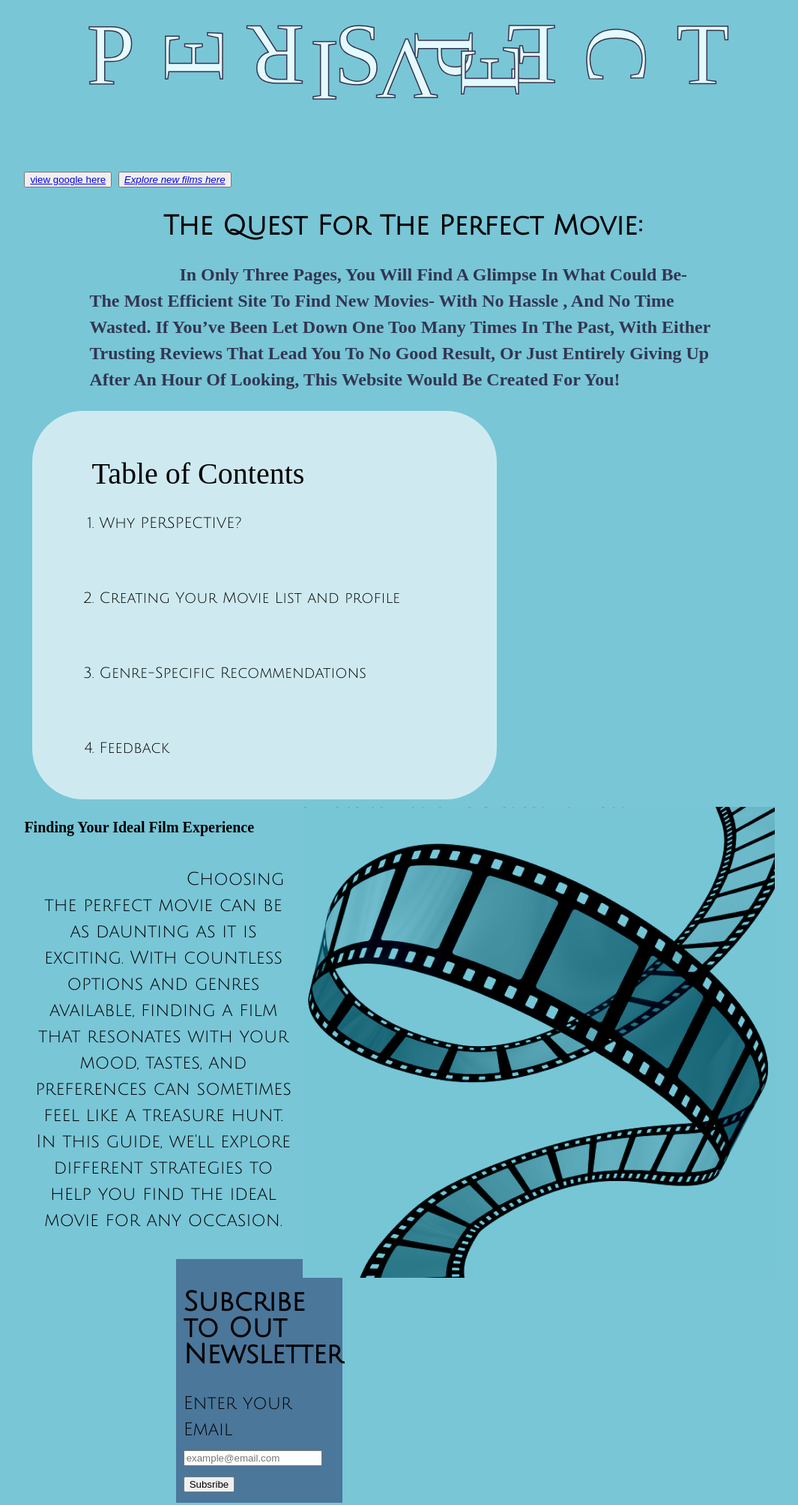
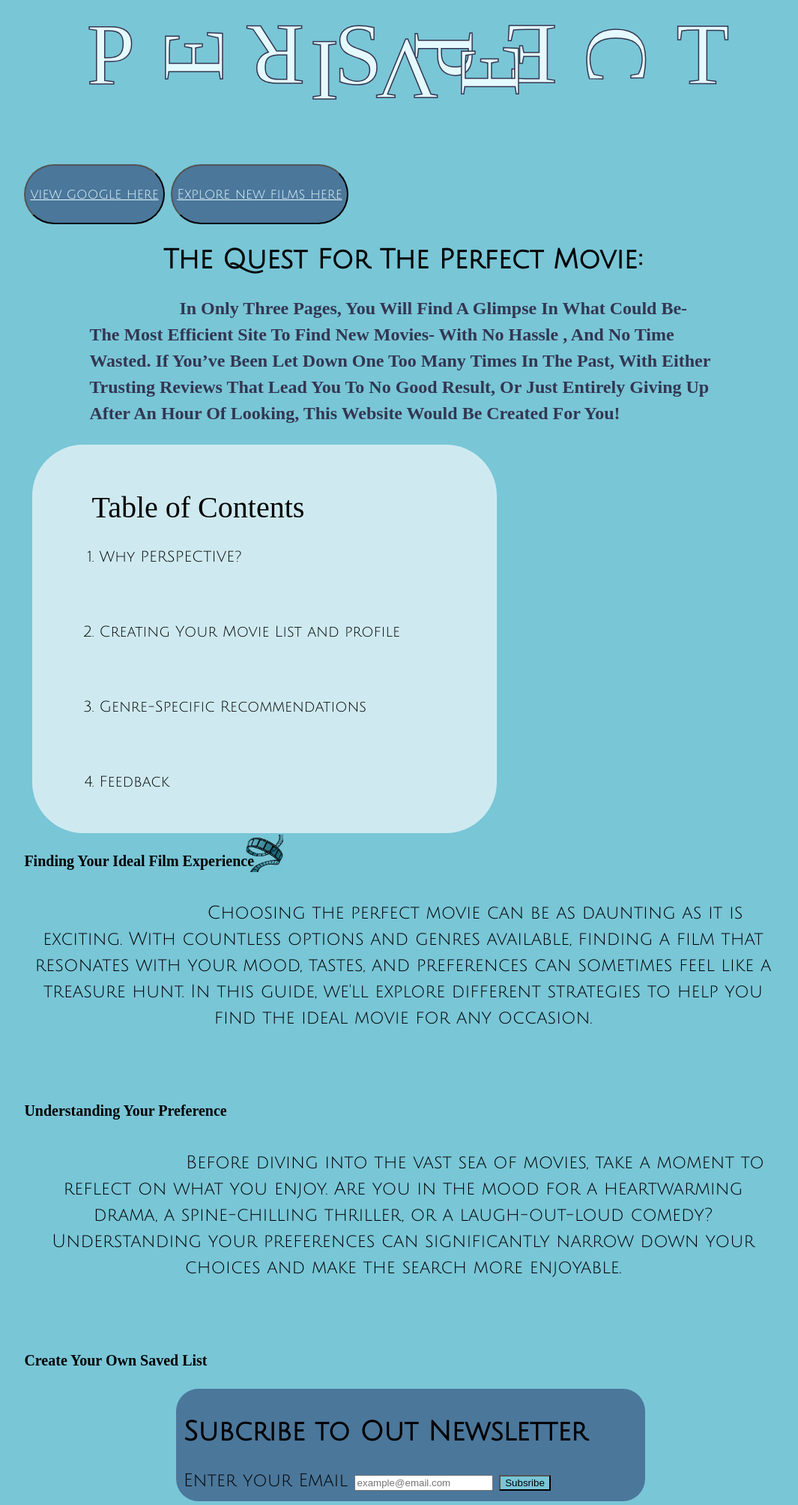
Before and after one commit to kbluuzy/Perspective, a plain HTML site: page index.html in a window 1280 px wide. Shown: the part 131-2138 px from the top of the page at 75% size, without its empty margins (102-1167 px from the left). Drawn offline with Linux system fonts and the light colour scheme; a web font is replaced by a local one.

Commit message:
expanded

```diff
--- a/assets/styles/styles.css
+++ b/assets/styles/styles.css
@@ -20,15 +20,43 @@ main {
 #link p {
 padding-top: 1px;
 }
- div {
-
-   font-family: "Nokora";
-   font-weight:bold ;
-   font-size: 40px;
+ #article-film {
+   display: flex;
+   unicode-bidi: isolate;
 
 
  }
+ #film-container {
+   display: flex;
+ }
+ #film-container img {
+   width: 100%;
+ }
+ #newsletter-subscribe button {
+   background-color: #79C6D7;
+ }
+#page-button a{
 
+   border-radius: 1px;
+   color: #E5FAFF;
+   font-family: "Julius Sans One";
+   font-size: large;
+
+}
+#page-button a:hover {
+   color: #333651;
+}
+#page-button :hover {
+   color: #79C6D7;
+   background-color: #E5FAFF;
+}
+#page-button button{
+   height: 80px;
+   border-radius: 60px;
+   background-color:#4B779B;
+   stroke-opacity: 10px;
+
+}
 
  *#perspectives h1 {
     font-family:"Nokora";
@@ -43,7 +71,7 @@ padding-top: 1px;
     padding-top: 60px;
     padding-left: 10px;
     font-weight: 400;
-     ;
+    margin-left: auto;
 
 
  }
@@ -59,6 +87,10 @@ padding-top: 1px;
    font-family: "Julius Sans One";
    font-size: 15px;
    line-height: 14px;
+ }
+ .film-section {
+   width: 200px ;
+   height: 5000%;
  }
  header .content-box{
    font-family: "Nokora";
@@ -76,10 +108,13 @@ padding-top: 1px;
  h1 span {
    color: #E5FAFF;
  }
+#film {
+   width: 500px;
 
-#film {
-  float: right;
-  margin: 10px;
+}
+#film-container {
+   width: 50px;
+   margin: auto;
 }
 
  .content-box {
@@ -92,7 +127,7 @@ padding-top: 1px;
    margin-left: 1%;
  }
   div.content-box {
-   text-align: left;
+   text-align: right;
  }
  ol {
    display: block;
@@ -141,6 +176,8 @@ padding-top: 1px;
 #newsletter-subscribe {
    background-color: #4B779B;
    padding: 10px;
-   width: 20%;
+   width: 60%;
+   height: 50%;
    margin-left: 20%;
+   border-radius: 30px;
 }
--- a/index.html
+++ b/index.html
@@ -43,9 +43,9 @@
 
   ></section>
   <section>
-    <p *id="page-button">
-      <button> <a href="https://google.com">view google here</a></button>
-      <button> <a href="Find.new.html"><i>Explore new films here</i></a></button>
+    <p id="page-button" class="page-button">
+      <button> <a href="https://google.com">view google here</a> </button>
+      <button>  <a href="Find.new.html">Explore new films here</a> </button>
     </p></section>
 
     <section class="idea" id= "perspective">
@@ -59,18 +59,21 @@
            giving up after an hour of looking, this website would be created for you!
     </p></b>
   </section>
-
     <section class="content-box" id=".content-box">
       <header>Table of Contents</header>
       <ol>
         <li>Why PERSPECTIVE? </li>
         <li>Creating Your Movie List and profile </li>
         <li>Genre-Specific Recommendations</li>
-        <li>Feedback </li></ol>
-    </section>
-    <section class="film-flex" >
-      <img id="film" src="assets/images/clip_art_film 1 (3).png" alt="film">
-    </section>
+        <li>Feedback </li>
+      </ol>
+      <div id="film-container">
+    <article>
+          <img id="film" src="assets/images/clip_art_film 1 (3).png" alt="film">
+        </article>
+      </div>
+  </section>
+
      <section class="text" id="why">
         <h1>
           <b>Finding Your Ideal Film Experience</b>
@@ -82,6 +85,20 @@
          like a treasure hunt. In this guide, we'll explore different strategies
          to help you find the ideal movie for any occasion.
       </p>
+      <br>
+        <h1>
+          <b>Understanding Your Preference</b>
+        </h1>
+      <p>
+        Before diving into the vast sea of movies, take a moment to reflect on
+         what you enjoy. Are you in the mood for a heartwarming drama, a spine-chilling
+          thriller, or a laugh-out-loud comedy? Understanding your preferences can
+          significantly narrow down your choices and make the search more enjoyable.
+      </p>
+      <br>
+         <h1>
+          <b>Create Your Own Saved List</b>
+         </h1>
      <section id="newsletter-subscribe">
         <h2>Subcribe to Out Newsletter</h2>
         <label for="newsletter">Enter your Email</label>
```
